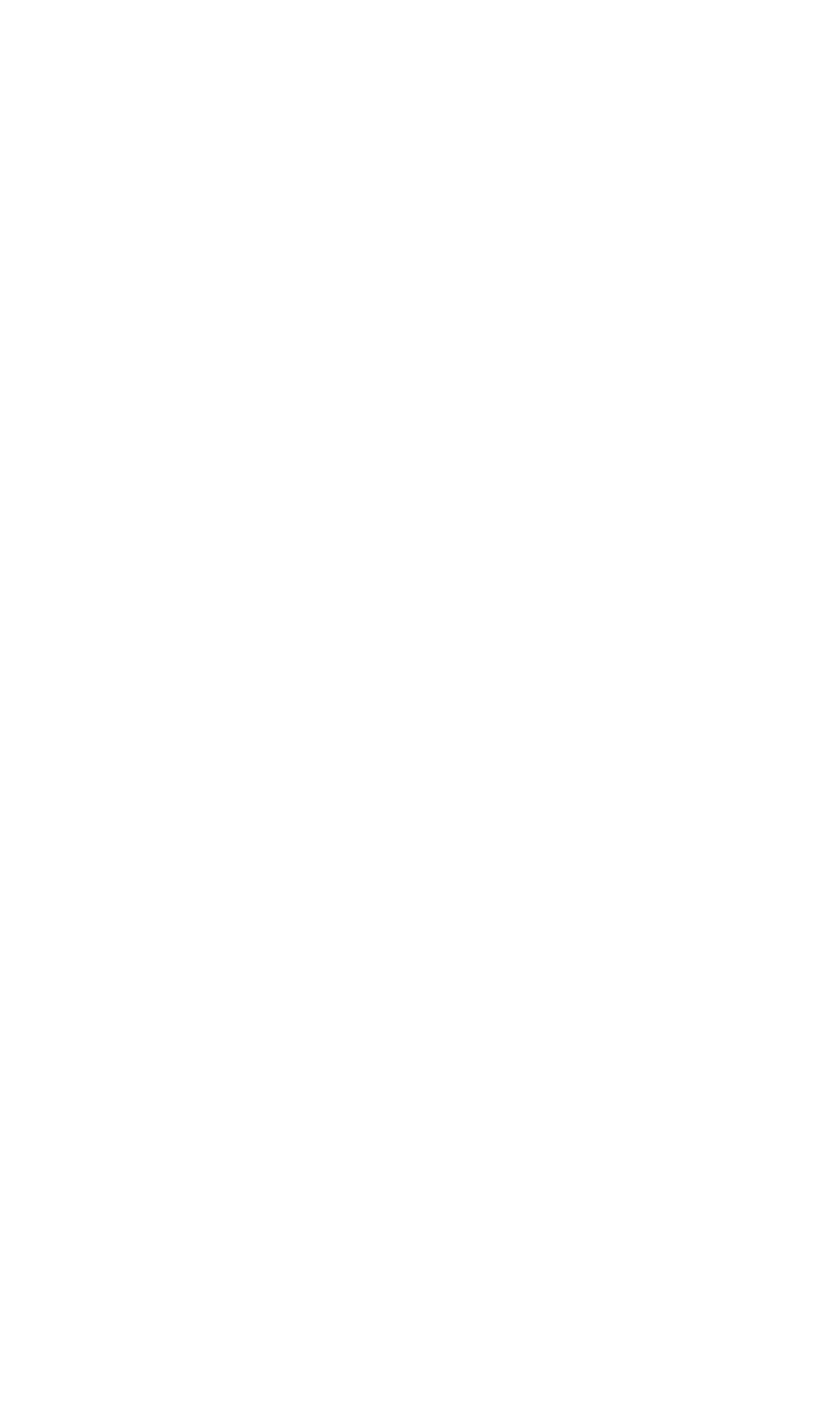
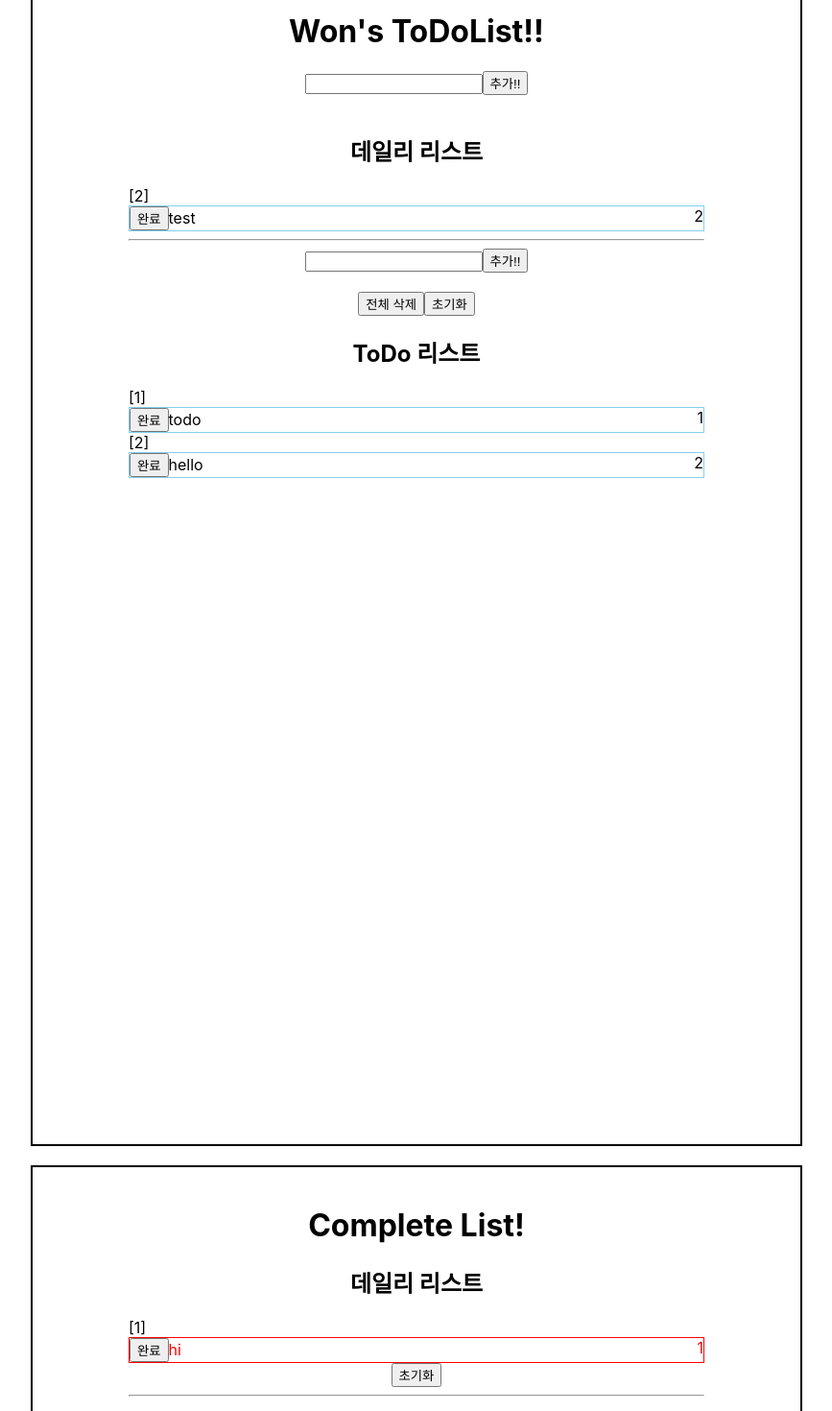
Before and after one commit to wjdwnsdnjs13/React_study, a React (Create React App) app in the folder class/: page /ProjectMain in a window 1280 px wide. Before the commit this address had no page. Shown: the part 40-1510 px from the top of the page at 96% size, without its empty margins (68-935 px from the left). Before the commit the page ends 800 px from the top, so only its background shows below. Built offline with nearby package versions, Linux system fonts and the light colour scheme.

Commit message:
update project

```diff
--- a/class/package.json
+++ b/class/package.json
@@ -23,6 +23,11 @@
     "test": "react-scripts test",
     "eject": "react-scripts eject"
   },
+  "browser": {
+    "fs": false,
+    "os": false,
+    "path": false
+  },
   "eslintConfig": {
     "extends": [
       "react-app",
--- a/class/src/App.js
+++ b/class/src/App.js
@@ -16,6 +16,7 @@ import Main0504 from "./9weeks/Main0504";
 import Main0511 from "./10weeks/Main0511";
 import Main0512 from "./10weeks/Main0512";
 import Main0525 from "./12weeks/Main0525";
+import ProjectMain from "./study/ProjectMain";
 
 
 
@@ -38,6 +39,7 @@ function App() {
           <Route path='/Main0511' element={<Main0511/>}/>
           <Route path='/Main0512' element={<Main0512/>}/>
           <Route path='/Main0525' element={<Main0525/>}/>
+          <Route path='/ProjectMain' element={<ProjectMain/>}/>
 
         </Routes>
       </BrowserRouter>
--- a/class/src/Main.js
+++ b/class/src/Main.js
@@ -18,6 +18,7 @@ const Main = () => {
       <Link to="/Main0511">10주차</Link><br/>
       <Link to="/Main0512">10주차2</Link><br/>
       <Link to="/Main0525">12주차</Link><br/>
+      <Link to="/ProjectMain">개인프로젝트</Link><br/>
     </div>
   )
 }
--- /dev/null
+++ b/class/src/study/ProjectMain.css
@@ -0,0 +1,23 @@
+.projectMain{
+  margin: 10px;
+  text-align: center;
+  margin-left: 100px;
+  padding-top: 20px;
+  padding-left: 100px;
+  padding-right: 100px;
+  height: 1200px;
+  width: 600px;
+  border: black 2px solid;
+  float:left;
+}
+.projectTodoItem{
+  text-align: left;
+  width: 100%;
+}
+.projectItem{
+  border: skyblue 1px solid;
+}
+.projectTodoCounter{
+  text-align: right;
+  float: right;
+}
--- /dev/null
+++ b/class/src/study/ProjectMain.js
@@ -0,0 +1,136 @@
+import React, { useRef, useState } from 'react'
+import TodoBoard from './component/TodoBoard';
+import './ProjectMain.css';
+import dailyJSON from "./dailyList";
+import todoJSON from "./todoList";
+import fs from "fs";
+
+
+
+
+const ProjectMain = () => {
+
+    const [dailyInputValue, setDailyInputValue] = useState("");
+    const [inputValue, setInputValue] = useState("");
+    const [dailyList, setDailyList] = useState([]);
+    const [todoList, setTodoList] = useState([]);
+    const [completeList, setCompleteList] = useState([]);
+    const [bgColorCount, setBgColorCount] = useState(0);
+
+    const todoInput = document.getElementById("todoInput");
+    const dailyInput = document.getElementById("dailyInput");
+    const nextDailyId = useRef(1);
+    const nextTodoId = useRef(1);
+    const addDaily = () => {
+        if (dailyInputValue === "") { }
+        else {
+            const todo = {
+                id: nextDailyId.current, text: dailyInputValue,
+            };
+            setDailyList(dailyList.concat(todo));
+            nextDailyId.current += 1;
+        }
+        dailyInput.value = '';
+        setInputValue('');
+        dailyInput.focus();
+    }
+    const addItem = () => {
+        if (inputValue === "") { }
+        else {
+            const todo = {
+                id: nextTodoId.current, text: inputValue,
+            };
+            setTodoList(todoList.concat(todo));
+            nextTodoId.current += 1;
+        }
+        todoInput.value = '';
+        setInputValue('');
+        todoInput.focus();
+    }
+    const deleteList = (id) => {
+        setCompleteList([...completeList, todoList.filter((value, index) => index == id)]);
+        setTodoList(todoList.filter((value, index) => index !== id));
+    }
+
+    const enterKey = () => {
+        if (window.event.keyCode === 13) {
+            addItem();
+        }
+    }
+    const dailyEnterKey = () => {
+        if (window.event.keyCode === 13) {
+            addDaily();
+        }
+    }
+    const deleteAll = () => {
+        setTodoList([]);
+        todoInput.focus();
+    }
+    const clearAll = () => {
+        setTodoList([]);
+        nextTodoId.current = 1;
+        todoInput.focus();
+    }
+    const dailyClear = () => {
+
+        const dailyJson = dailyJSON.map(item => {
+            item.check = false
+        })
+        fs.writeFile("./dailyList.json", JSON.stringify([
+            {
+                "id" : 1,
+                "text" : "hi",
+                "check" : true
+            },
+            {
+                "id" : 2,
+                "text" : "test",
+                "check" : true
+            }
+        ]));
+
+    }
+
+
+    return (
+        <>
+        <div className="projectMain">
+            <h1>Won's ToDoList!!</h1>
+            <input type="text"
+                onChange={(e) => {
+                    setDailyInputValue(e.target.value);
+                }}
+                id="dailyInput"
+                onKeyUp={dailyEnterKey}
+            />
+            <button onClick={addDaily}>추가!!</button><br /><br />
+            <TodoBoard text="데일리 리스트" todoList={dailyJSON} deleteList={deleteList} complete={false} />
+
+            <hr></hr>
+
+            <input type="text"
+                onChange={(e) => {
+                    setInputValue(e.target.value);
+                }}
+                id="todoInput"
+                onKeyUp={enterKey}
+            />
+            <button onClick={addItem}>추가!!</button><br /><br />
+            <button onClick={deleteAll}>전체 삭제</button>
+            <button onClick={clearAll}>초기화</button>
+            <TodoBoard text="ToDo 리스트" todoList={todoJSON} deleteList={deleteList} complete={false} />
+        </div>
+        <div className="projectMain">
+            <h1>Complete List!</h1>
+            <TodoBoard text="데일리 리스트" todoList={dailyJSON} deleteList={deleteList}  complete={true}/>
+            <button onClick={dailyClear}>초기화</button>
+
+            <hr></hr>
+            <TodoBoard text="ToDo 리스트" todoList={todoJSON} deleteList={deleteList} complete={true} />
+
+        </div>
+        </>
+    );
+}
+
+export default ProjectMain
--- /dev/null
+++ b/class/src/study/component/TodoBoard.js
@@ -0,0 +1,25 @@
+import React from 'react'
+import TodoItem from './TodoItem'
+
+const TodoBoard = ({ text, todoList, deleteList, complete }) => {
+  return (
+    <div>
+      <h2>{text}</h2>
+      {todoList.map((item, index) => complete ? (item.check ? <TodoItem
+        item={item}
+        index={index}
+        key={item.id}
+        check={item.check}
+        deleteList={deleteList}
+      /> : false) : (item.check ? false : <TodoItem
+        item={item}
+        index={index}
+        key={item.id}
+        check={item.check}
+        deleteList={deleteList}
+      />))}
+    </div>
+  )
+}
+
+export default TodoBoard
--- /dev/null
+++ b/class/src/study/component/TodoItem.js
@@ -0,0 +1,19 @@
+import React from "react";
+
+const TodoItem = ({ item, deleteList, index }) => {
+  const { id, text, check } = item;
+  return (
+    <div className="projectTodoItem">
+      [{index + 1}]
+      <div className="projectItem" style={{color : check?"red":"black", border : check?"red 1px solid":""}}>
+        <button className="deleteBtn" onClick={() => deleteList(index)}>
+          완료
+        </button>
+        {text}
+        <span className="projectTodoCounter">{id}</span>
+      </div>
+    </div>
+  );
+};
+
+export default TodoItem;
--- /dev/null
+++ b/class/src/study/dailyList.json
@@ -0,0 +1,12 @@
+[
+    {
+        "id" : 1,
+        "text" : "hi",
+        "check" : true
+    },
+    {
+        "id" : 2,
+        "text" : "test",
+        "check" : false
+    }
+]
--- /dev/null
+++ b/class/src/study/todoList.json
@@ -0,0 +1,12 @@
+[
+    {
+        "id" : 1,
+        "text" : "todo",
+        "check" : false
+    },
+    {
+        "id" : 2,
+        "text" : "hello",
+        "check" : false
+    }
+]
```
Also changed, not shown: class/src/study/component/ColorMessage.js (added, +15 -0 lines).
